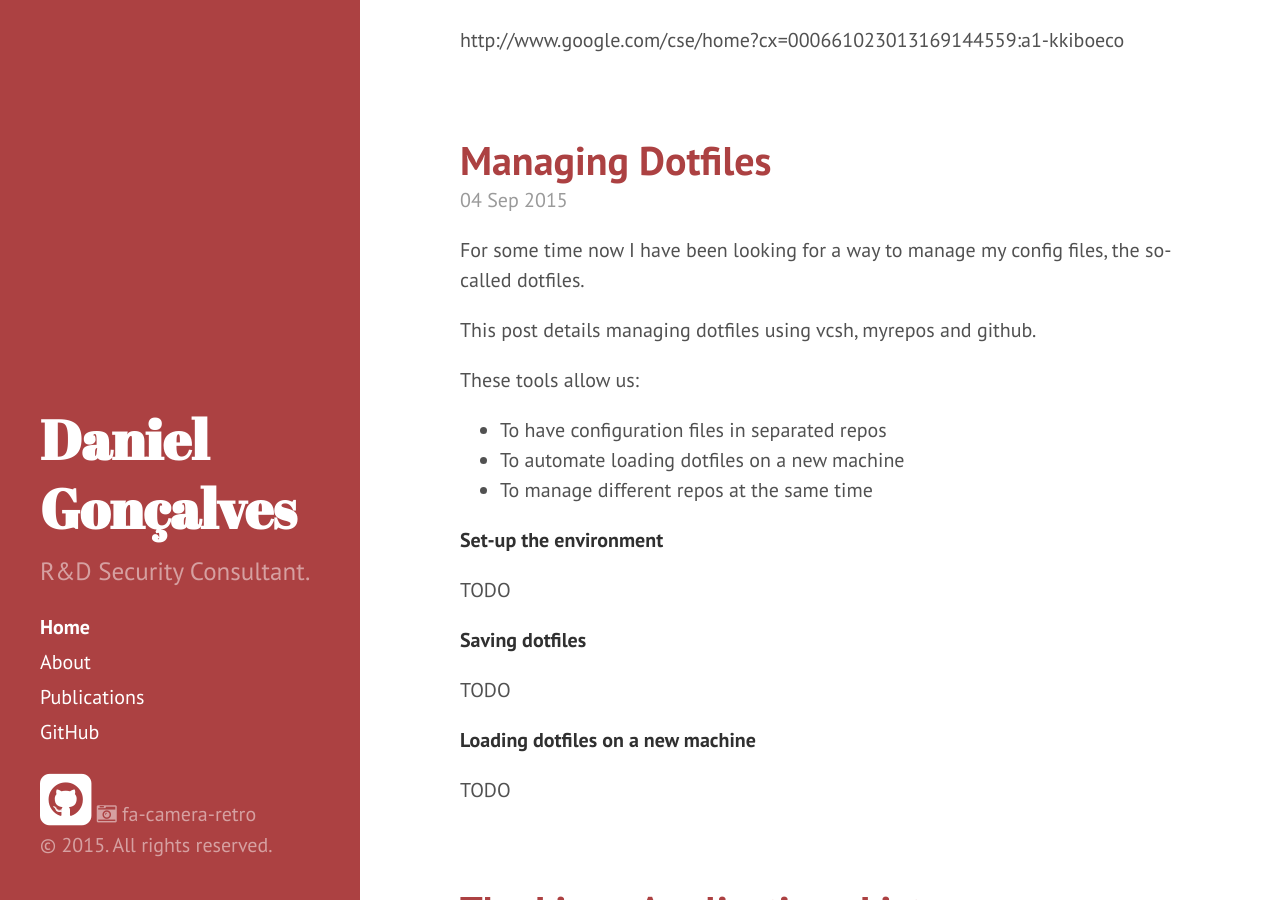
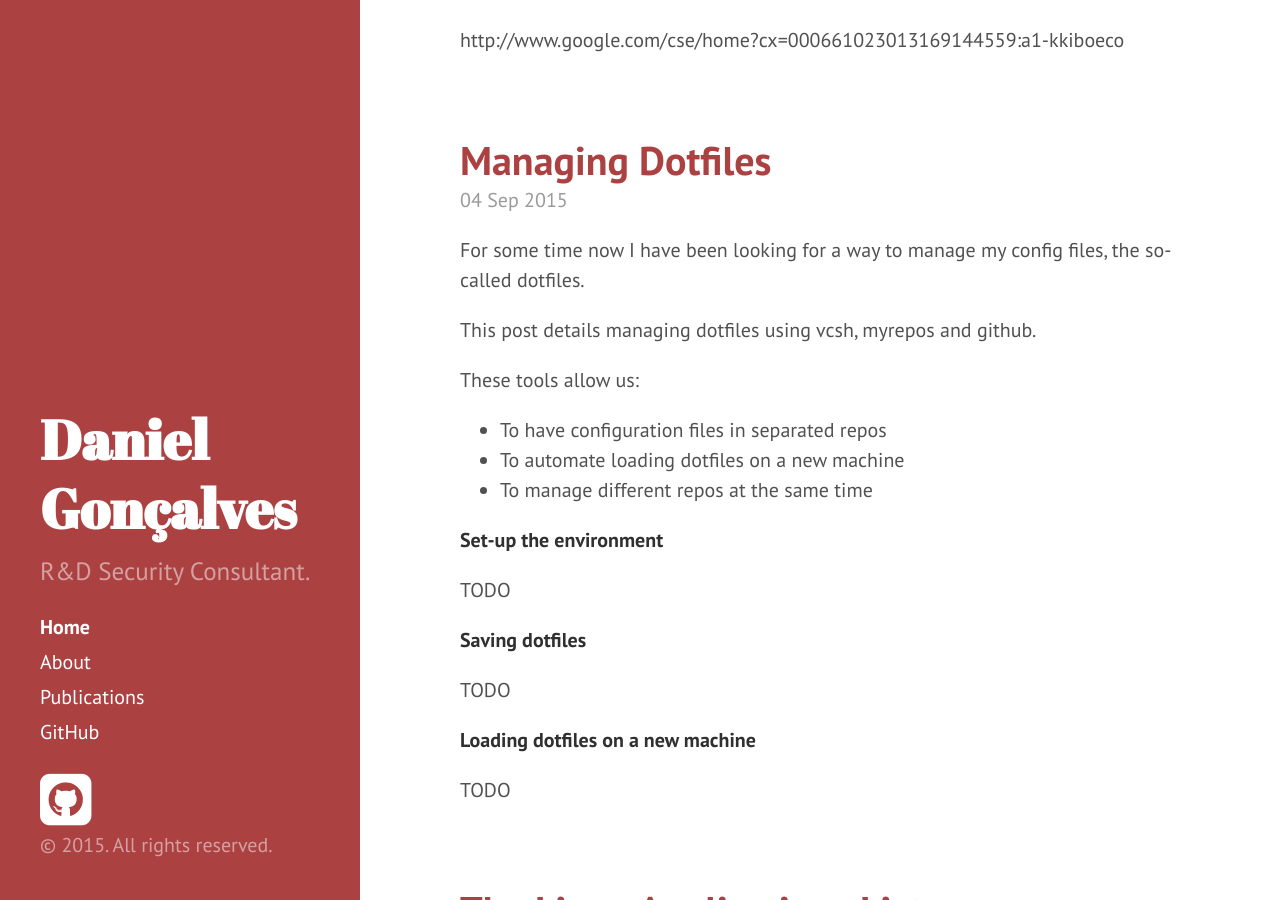
Before and after one commit to 2phost/2phost.github.io, a Jekyll site: the page built from index.html, in a window 1280 px wide and 900 px high, scrolled down 545 px. Built offline with Jekyll 4.4.1, drawn with Linux system fonts in a browser that asks for light colours; nearby versions of some CDN libraries; Markdown is read by kramdown in place of the engine named in the settings; the list of posts is cut into pages by our own code.

Commit message:
GitHub Icon

```diff
--- a/_includes/sidebar.html
+++ b/_includes/sidebar.html
@@ -29,9 +29,7 @@
       <a class="sidebar-nav-item" href="{{ site.github.repo }}">GitHub</a>
     </nav>
 
-    {{ with site.github.repo }}<a href="{{ . }}"><i class="fa fa-github-square fa-3x"></i></a>{{ end }}
-
-<i class="fa fa-camera-retro"></i> fa-camera-retro
+    <a href="{{ site.github.repo }}"><i class="fa fa-github-square fa-3x"></i></a>{{ end }}
 
     <p>&copy; {{ site.time | date: '%Y' }}. All rights reserved.</p>
   </div>
```
